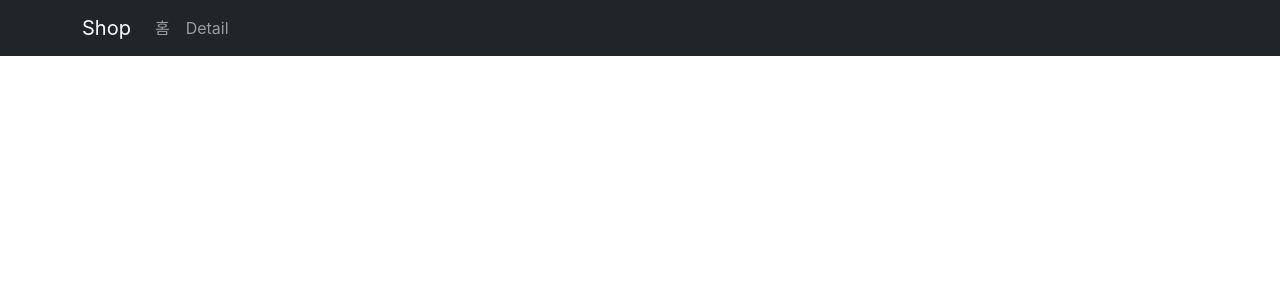
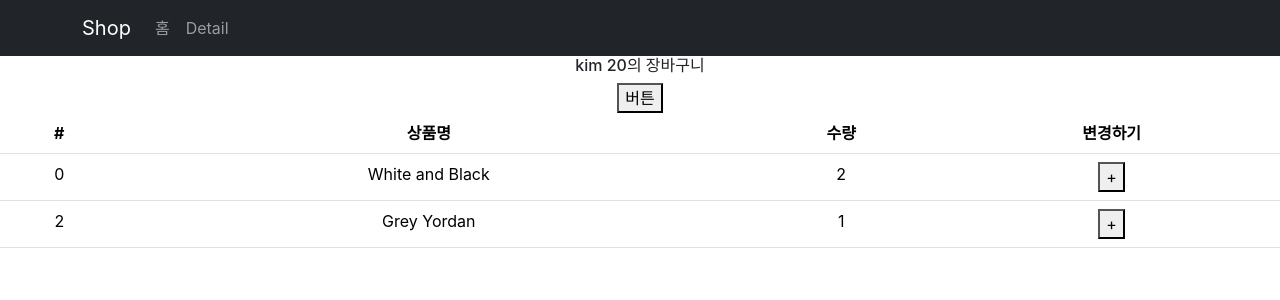
Before and after one commit to JoSungHyeon/React-shop, a React (Create React App) app: page /cart in a window 1280 px wide. Before the commit this address had no page. Shown: the top 300 px of the page. Built offline with nearby package versions, Linux system fonts and the light colour scheme.

Commit message:
Cart Commit

```diff
--- a/package.json
+++ b/package.json
@@ -3,6 +3,7 @@
   "version": "0.1.0",
   "private": true,
   "dependencies": {
+    "@reduxjs/toolkit": "^2.2.3",
     "@testing-library/jest-dom": "^5.17.0",
     "@testing-library/react": "^13.4.0",
     "@testing-library/user-event": "^13.5.0",
@@ -11,6 +12,7 @@
     "react": "^18.2.0",
     "react-bootstrap": "^2.10.2",
     "react-dom": "^18.2.0",
+    "react-redux": "^9.1.0",
     "react-router-dom": "^6.22.3",
     "react-scripts": "5.0.1",
     "styled-components": "^6.1.8",
--- a/src/App.css
+++ b/src/App.css
@@ -1,3 +1,21 @@
+.start {
+  transform: scale(0);
+}
+
+.end {
+  transform: scale(1);
+  transition: transform 0.5s;
+}
+
+.detail_start {
+  opacity: 0;
+}
+
+.detail_end {
+  opacity: 1;
+  transition: opacity 1s;
+}
+
 .main-bg {
   height: 300px;
   /* background-image: url('./img/bg.png'); */
--- a/src/App.js
+++ b/src/App.js
@@ -1,16 +1,20 @@
-import { useState } from 'react';
+import { createContext, useState } from 'react';
 import { Container, Nav, Navbar } from 'react-bootstrap';
 import { Routes, Route, Link, useNavigate, Outlet } from 'react-router-dom'
 import './App.css';
 import bg from './img/bg.png'
 import data from './data'
 import Detail from './routes/Detail';
+import Cart from './routes/Cart';
 import axios from 'axios';
+
+export let Context1 = createContext()
 
 function App() {
 
   let [shoes, setShoes] = useState(data);
   let [count, setCount] = useState(2);
+  let [재고] = useState([10, 11, 12]);
 
   let navigate = useNavigate();
 
@@ -67,7 +71,13 @@
             }}>{count == 4 ? "더이상 상품이 없습니다" : "더보기"}</button> */}
           </>
         } />
-        <Route path='/detail/:id' element={<Detail shoes={shoes}/>} />
+        <Route path='/detail/:id' element={
+          <Context1.Provider value={{ 재고 }}>
+            <Detail shoes={shoes} />
+          </Context1.Provider>
+        } />
+
+        <Route path='/cart' element={<Cart />}/>
       </Routes>
 
 
--- /dev/null
+++ b/src/routes/Cart.js
@@ -0,0 +1,52 @@
+import { Table } from "react-bootstrap"
+import { useDispatch, useSelector } from "react-redux";
+import { changeName, increase } from "./../store/userSlice";
+import { addCount } from "./../store/cartSlice";
+
+function Cart() {
+
+    let state = useSelector((state)=>{ return state })
+    let dispatch = useDispatch()
+
+    console.log(state.cart[1].id)
+
+    return (
+        <div>
+
+            <h6>{state.user.name} {state.user.age}의 장바구니</h6>
+            <button onClick={()=>{ dispatch(increase(1)) }}>버튼</button>
+
+            <Table>
+                <thead>
+                    <tr>
+                        <th>#</th>
+                        <th>상품명</th>
+                        <th>수량</th>
+                        <th>변경하기</th>
+                    </tr>
+                 </thead>
+                 <tbody>
+                    {
+                        state.cart.map((a, i)=>
+                            <tr key={i}>
+                                <td>{state.cart[i].id}</td>
+                                <td>{state.cart[i].name}</td>
+                                <td>{state.cart[i].count}</td>
+                                <td>
+                                    <button onClick={()=>{
+                                        dispatch(addCount(i))
+                                    }}>+</button>
+                                </td>
+                            </tr>
+                        )
+                    }
+                </tbody>
+            </Table>
+        </div>
+    )
+}
+
+
+// 버튼누르면 수량 +되게
+// 디테일 페이지에서 주문하기 버튼 누르면 장바구니에 상품 추가하기
+export default Cart;
--- a/src/routes/Detail.js
+++ b/src/routes/Detail.js
@@ -1,19 +1,26 @@
-import { useEffect, useState } from "react";
+import { useContext, useEffect, useState } from "react";
 import { useParams } from "react-router-dom";
 import { Nav } from "react-bootstrap";
 
+import { Context1 } from './../App.js'
+
 
 function Detail(props) {
+
+    let {재고} = useContext(Context1)
 
     let {id} = useParams();
     let myId = props.shoes.find((item)=>{return item.id == id})
     let [alert, setAlert] = useState(true)
     let [tab, setTab] = useState(0)
+    let [pageFade, setPageFade] = useState('');
 
     useEffect(()=>{
       // let a = setTimeout(()=>{setAlert(false)}, 2000);
+      setTimeout(()=>{ setPageFade('detail_end') }, 10);
       return () => {
          // clearTimeout(a);
+         setPageFade('');
       }
     }, []);
 
@@ -22,12 +29,14 @@
     // useEffect(()=>{return ()=>{  }}, []) unmount시 1회 코드실행
 
     return (
-        <div className="container">
+        <div className={`container detail_start ${pageFade}`}>
             {
               alert == true
               ? <div className="alert alert-warning">2초이내 구매시 할인</div>
               : null
             }
+
+            {재고}
             <div className="row">
               <div className="col-md-6">
                 <img src="https://codingapple1.github.io/shop/shoes1.jpg" width="100%" />
@@ -52,13 +61,13 @@
               </Nav.Item>
             </Nav>
 
-            <TabContent tab={tab}/>
+            <TabContent tab={tab} shoes={props.shoes}/>
 
         </div>
     )
 }
 
-function TabContent({tab}) {
+function TabContent({tab, shoes}) {
   // if(tab == 0) {
   //   return <div>내용0</div>
   // }
@@ -68,8 +77,22 @@
   // if(tab == 2) {
   //   return <div>내용2</div>
   // }
-  return [<div>내용0</div>, <div>내용1</div>, <div>내용2</div>][tab] // 이러면 if문 필요없음
+
+  let [fade, setFade] = useState('');
+  let {재고} = useContext(Context1);
+
+  useEffect(()=>{
+    setTimeout(()=>{ setFade('end') }, 10);
+    return () => {
+      setFade('')
+    }
+  }, [tab]);
+
+  return (<div className={`start ${fade}`}>
+    { [<div>{재고}</div>, <div>내용1</div>, <div>내용2</div>][tab] }
+  </div>)
 }
 
 
+
 export default Detail;
--- /dev/null
+++ b/src/store.js
@@ -0,0 +1,10 @@
+import { configureStore, createSlice } from "@reduxjs/toolkit";
+import user from "./store/userSlice";
+import cart from "./store/cartSlice";
+
+export default configureStore({
+    reducer: {
+        user: user.reducer,
+        cart: cart.reducer
+    }
+})
--- /dev/null
+++ b/src/store/cartSlice.js
@@ -0,0 +1,18 @@
+import { createSlice } from "@reduxjs/toolkit"
+
+let cart = createSlice({
+    name: 'item',
+    initialState: [
+        {id: 0, name: 'White and Black', count: 2},
+        {id: 2, name: 'Grey Yordan', count: 1},
+    ],
+   reducers: {
+    addCount(state, action) {
+        state[action.payload].count++
+    }
+   }
+})
+
+export let { addCount } = cart.actions
+
+export default cart;
--- /dev/null
+++ b/src/store/userSlice.js
@@ -0,0 +1,18 @@
+import { createSlice } from "@reduxjs/toolkit"
+
+let user = createSlice({
+    name: 'user',
+    initialState: { name: 'kim', age: 20 },
+    reducers: {
+        changeName(state) {
+            state.name = 'park'
+        },
+        increase(state, action) {
+            state.age += action.payload
+        }
+    }
+});
+
+export let { changeName, increase } = user.actions
+
+export default user;
```
Also changed, not shown: src/index.js (+6 -2 lines), 1 other file (tests, documents, lock files or other folders).
